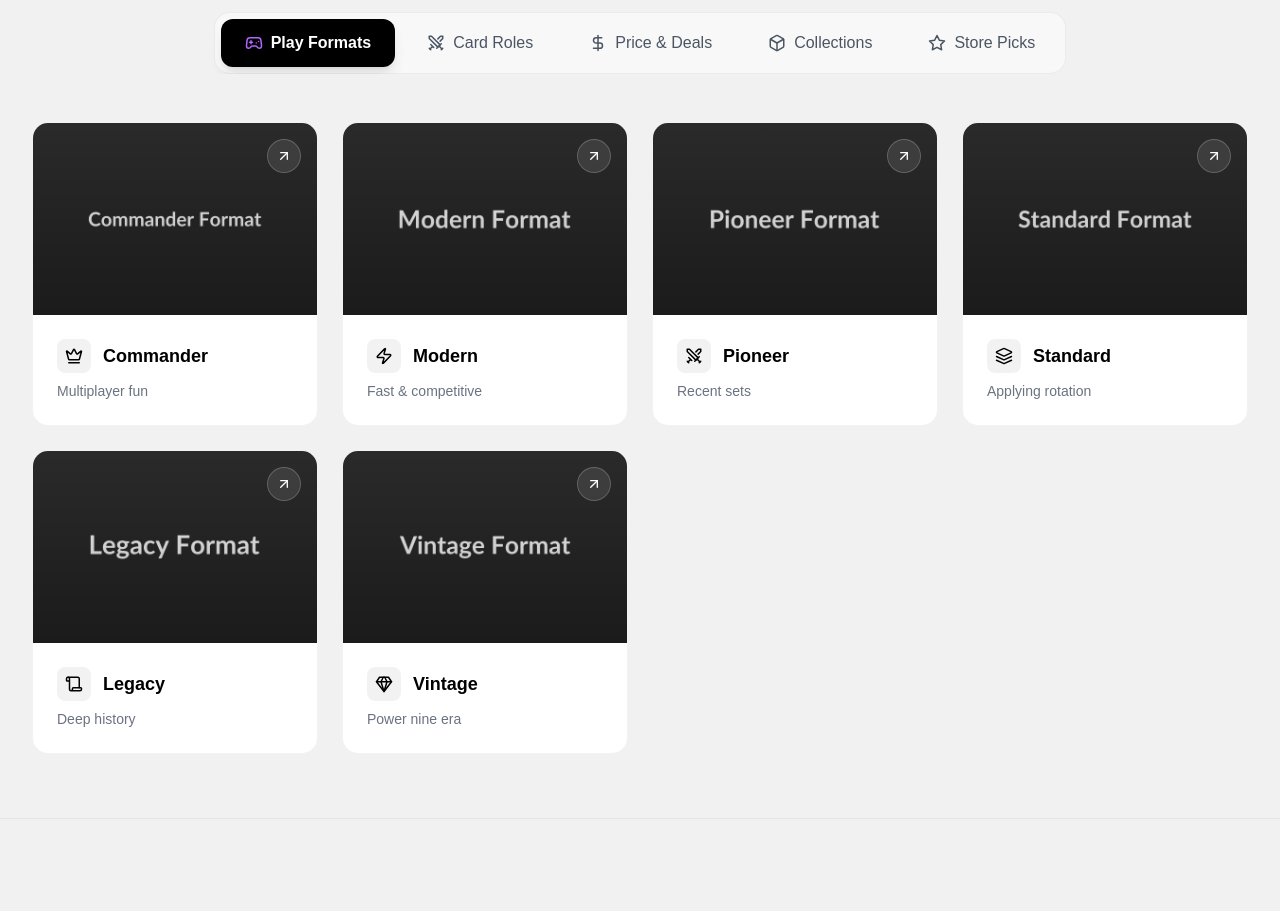
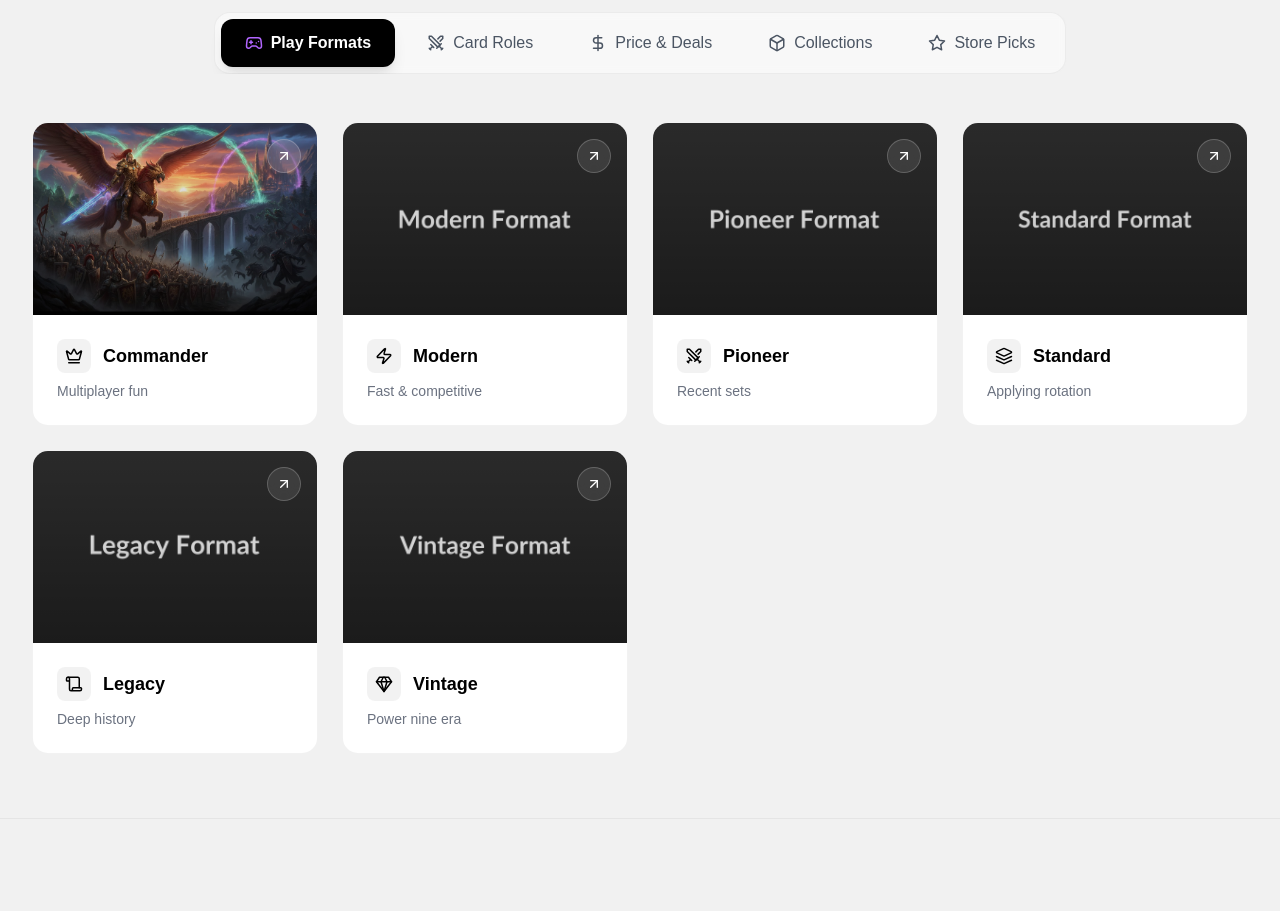
Before and after one commit to SadidSD/RNG-Gamez-Shop, a Next.js app: page / in a window 1280 px wide. Shown: the part 980-1891 px from the top of the page. Built offline with nearby package versions, Linux system fonts and the light colour scheme.

Commit message:
Feat: Update Commander Image (User Upload)

```diff
--- a/components/ui/QuickBrowseSection.tsx
+++ b/components/ui/QuickBrowseSection.tsx
@@ -35,7 +35,7 @@ const QUICK_BROWSE_DATA: QuickBrowseSectionData[] = [
         label: 'Play Formats',
         icon: Gamepad2, // Represents gameplay
         items: [
-            { id: 'commander', label: 'Commander', icon: Crown, href: '/products?category=Magic-The-Gathering&format=commander', description: 'Multiplayer fun', imageSrc: '/images/commander-format.jpg' },
+            { id: 'commander', label: 'Commander', icon: Crown, href: '/products?category=Magic-The-Gathering&format=commander', description: 'Multiplayer fun', imageSrc: '/images/commander-format.png' },
             { id: 'modern', label: 'Modern', icon: Zap, href: '/products?category=Magic-The-Gathering&format=modern', description: 'Fast & competitive', imageSrc: '/images/modern-format.jpg' },
             { id: 'pioneer', label: 'Pioneer', icon: Swords, href: '/products?category=Magic-The-Gathering&format=pioneer', description: 'Recent sets', imageSrc: '/images/pioneer-format.jpg' },
             { id: 'standard', label: 'Standard', icon: Layers, href: '/products?category=Magic-The-Gathering&format=standard', description: 'Applying rotation', imageSrc: '/images/standard-format.jpg' },
```
Also changed, not shown: public/images/commander-format.png (added).
